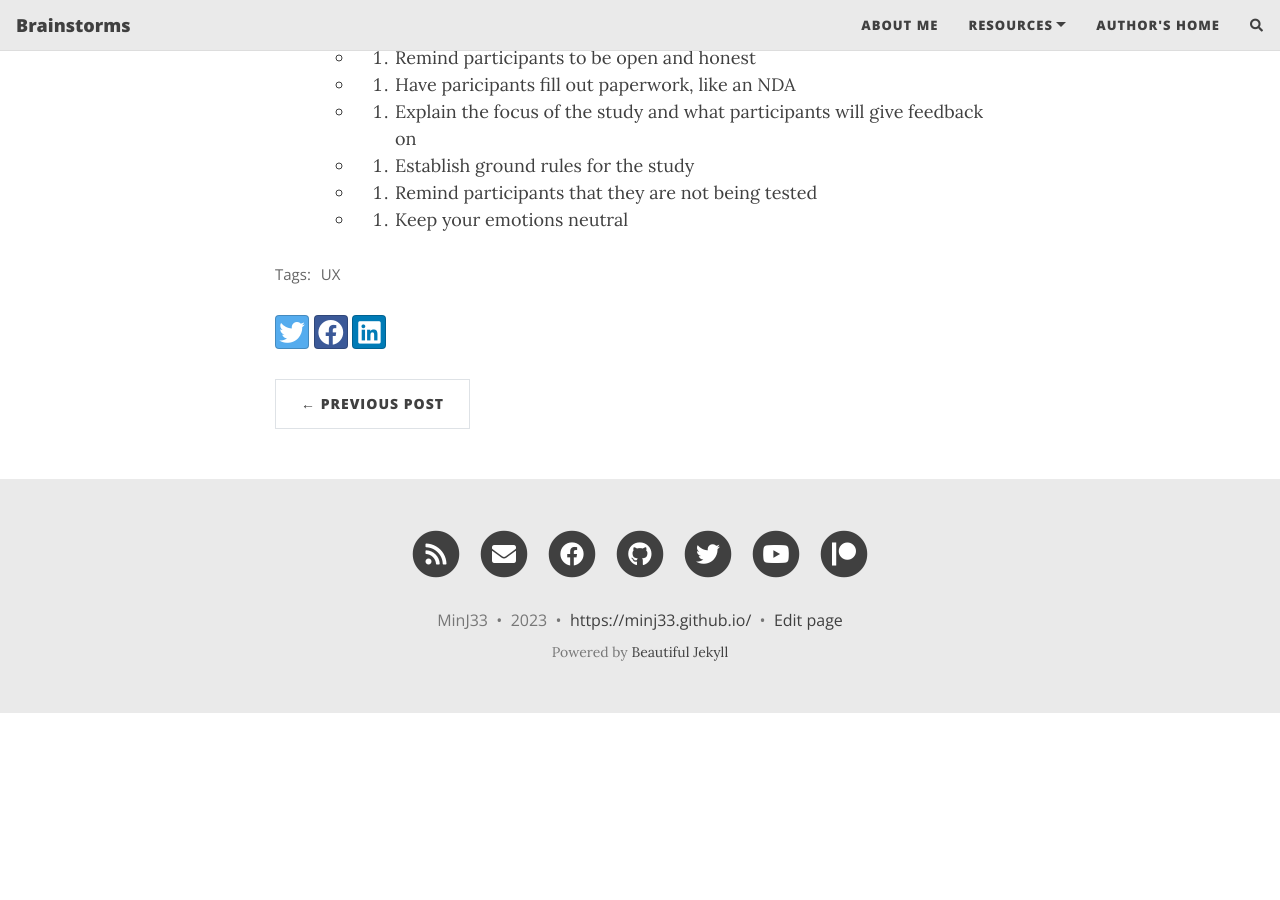
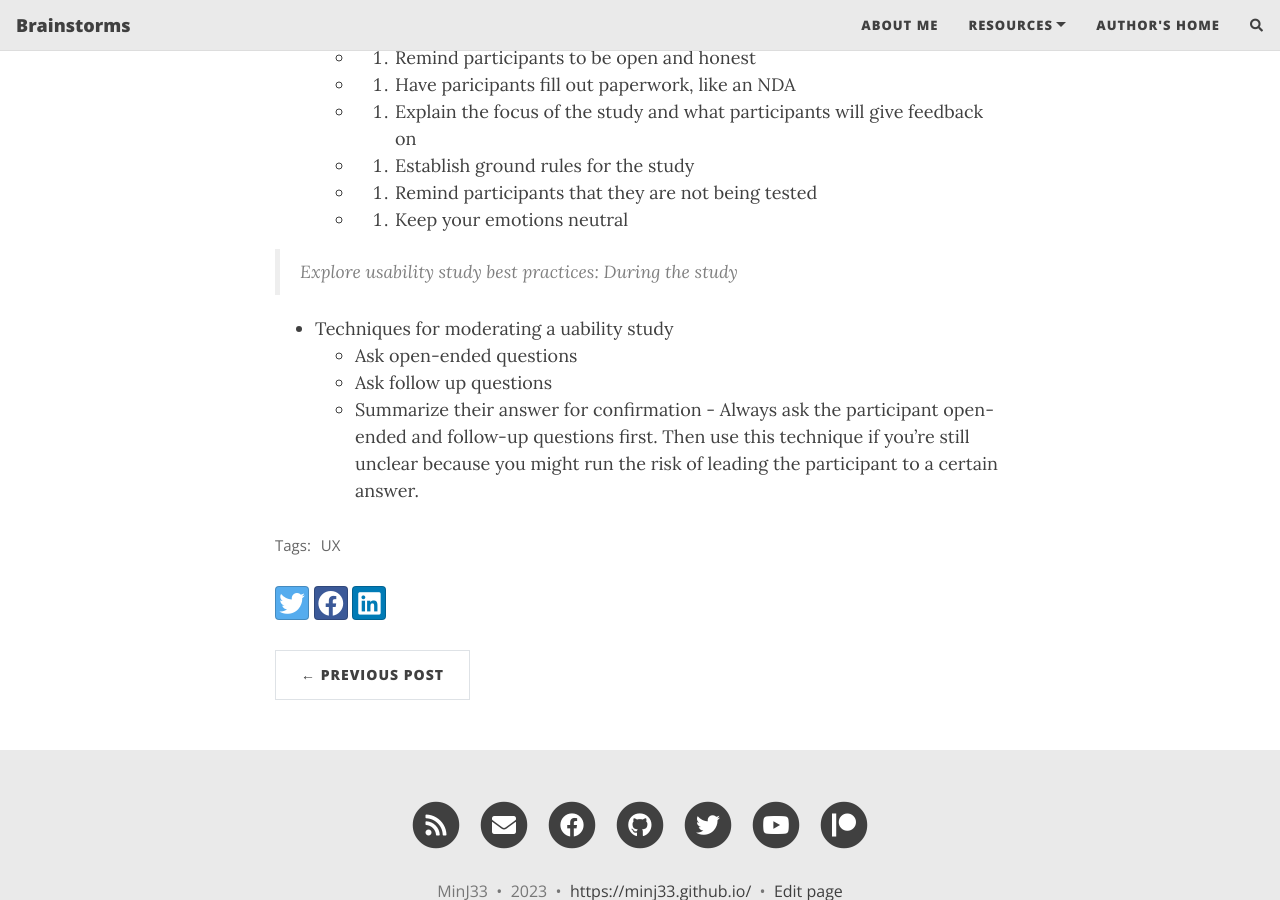
Before and after one commit to MinJ33/MinJ33.github.io, a Jekyll site: the page built from _posts/2023-04-23-UX-Module4-2.md, in a window 1280 px wide and 900 px high, scrolled down 1347 px. Built offline with Jekyll 4.4.1, drawn with Linux system fonts in a browser that asks for light colours; nearby versions of some CDN libraries; comment, search, counter and statistics services are not loaded; before the commit the page ends 2060 px from its top, so only the background shows below that.

Commit message:
Explore usability study best practices: During the study

```diff
--- a/_posts/2023-04-23-UX-Module4-2.md
+++ b/_posts/2023-04-23-UX-Module4-2.md
@@ -39,3 +39,11 @@ tags: [UX]
     - 6. Establish ground rules for the study
     - 7. Remind participants that they are not being tested
     - 8. Keep your emotions neutral
+
+> Explore usability study best practices: During the study
+
+- Techniques for moderating a uability study
+	- Ask open-ended questions
+    - Ask follow up questions
+    - Summarize their answer for confirmation
+    	- Always ask the participant open-ended and follow-up questions first. Then use this technique if you're still unclear because you might run the risk of leading the participant to a certain answer.
```
